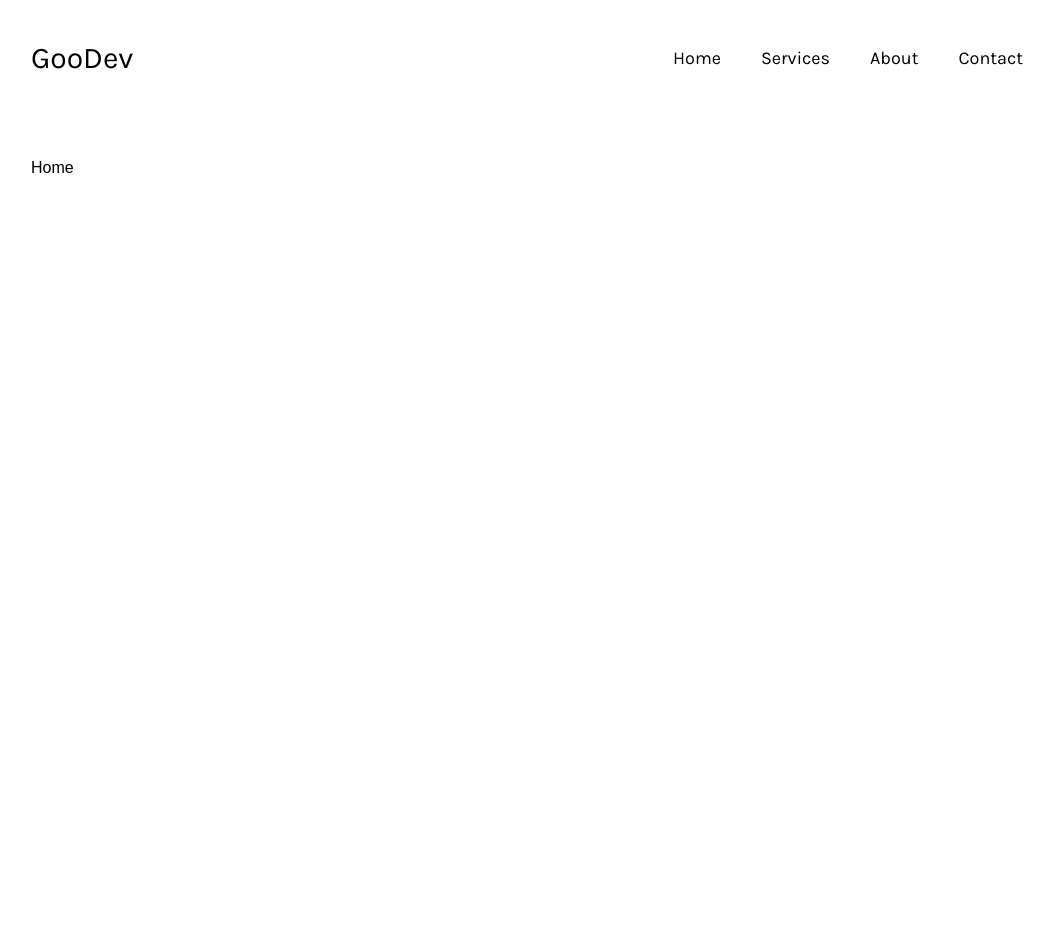
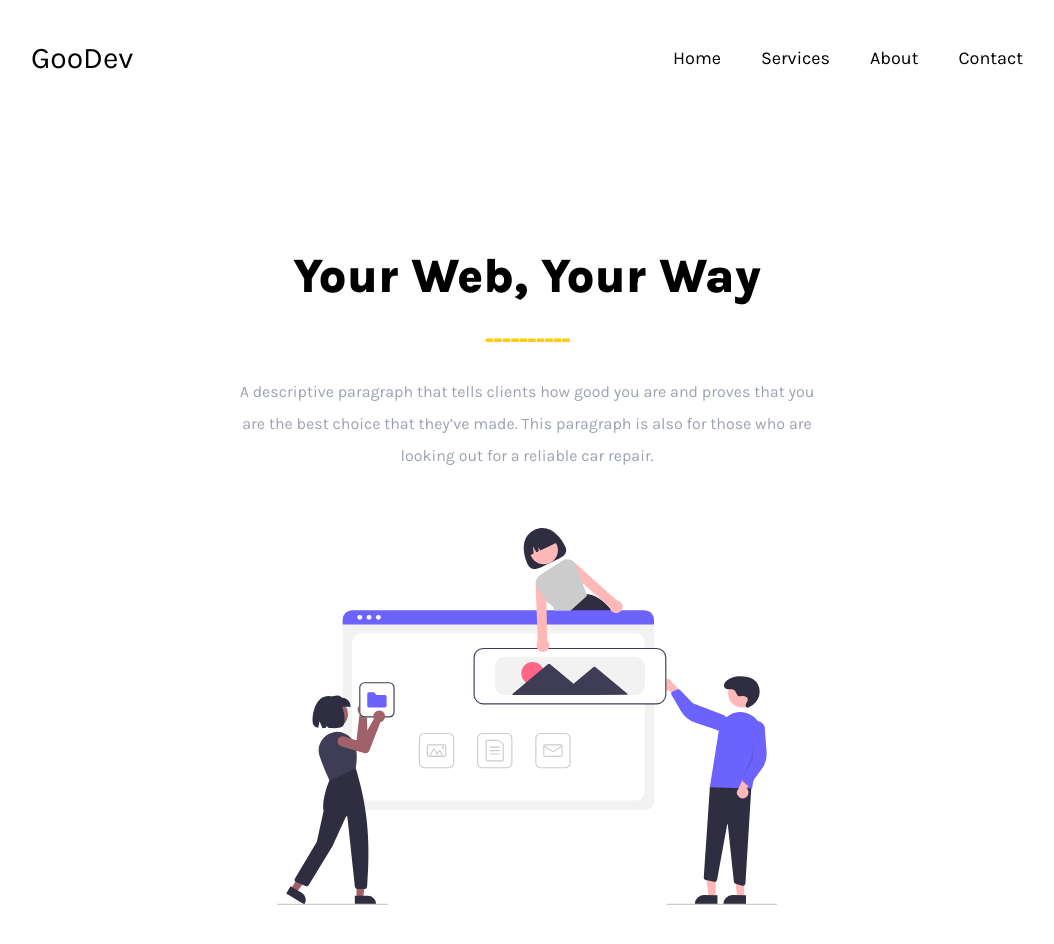
Before and after one commit to Goodev-SG/goodev, a Next.js app: page / in a window 1280 px wide. Shown: the top 944 px of the page, without its empty margins (113-1167 px from the left). Before the commit the page ends 800 px from the top, so only its background shows below. Built offline with nearby package versions, Linux system fonts and the light colour scheme.

Commit message:
home page

```diff
--- a/app/layout.tsx
+++ b/app/layout.tsx
@@ -6,7 +6,7 @@ const karla = Karla({ subsets: ["latin"] });
 
 export const metadata: Metadata = {
   title: "GooDev",
-  description: "Whatever",
+  description: "Your Web, Your Way",
 };
 
 export default function RootLayout({
@@ -16,7 +16,7 @@ export default function RootLayout({
 }>) {
   return (
     <html lang="en">
-      <body className="px-5 py-5 sm:px-36 sm:py-10">{children}</body>
+      <body className="px-8 py-5 sm:px-36 sm:py-10">{children}</body>
     </html>
   );
 }
--- a/app/page.tsx
+++ b/app/page.tsx
@@ -1,9 +1,22 @@
 import Nav from "@/components/nav";
+import Line from "@/components/line";
+
 const Home = () => {
   return (
     <div>
       <Nav />
-      <h1>Home</h1>
+      <div className="flex flex-col items-center">
+        <h1 className="text-5xl font-black font-karla mb-5 mt-24">
+          Your Web, Your Way
+        </h1>
+        <Line size={10} mb={5} />
+        <p className="text-center px-52 font-karla leading-loose text-gray-400">
+          A descriptive paragraph that tells clients how good you are and proves
+          that you are the best choice that they’ve made. This paragraph is also
+          for those who are looking out for a reliable car repair.
+        </p>
+        <img src="unDrawWeb.svg" width={500} className="my-14"></img>
+      </div>
     </div>
   );
 };
--- /dev/null
+++ b/components/line.tsx
@@ -0,0 +1,14 @@
+import React from "react";
+
+const Line = ({ size, mb }: { size: number; mb: number }) => {
+  const line = "-";
+  return (
+    <div
+      className={`text-3xl font-black text-yellow-400 tracking-tighter mb-${mb}`}
+    >
+      {line.repeat(size)}
+    </div>
+  );
+};
+
+export default Line;
--- a/components/nav.tsx
+++ b/components/nav.tsx
@@ -4,7 +4,7 @@ import Image from "next/image";
 
 const Nav = () => {
   return (
-    <nav className="flex flex-row sm:justify-between mb-5 sm:mb-20 items-center">
+    <nav className="flex flex-row sm:justify-between mb-16 sm:mb-20 items-center">
       <div className="">
         <Link href="/">
           <h1 className="text-3xl font-karla">GooDev</h1>
--- a/package.json
+++ b/package.json
@@ -10,6 +10,7 @@
   },
   "dependencies": {
     "@headlessui/react": "^1.7.19",
+    "lucide-react": "^0.372.0",
     "next": "14.2.2",
     "react": "^18",
     "react-dom": "^18"
```
Also changed, not shown: public/unDrawWeb.svg (added), 1 other file (tests, documents, lock files or other folders).
